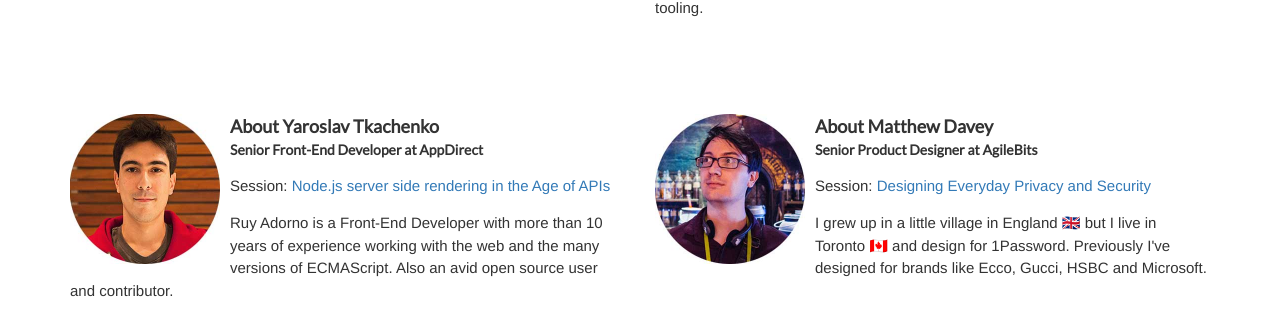
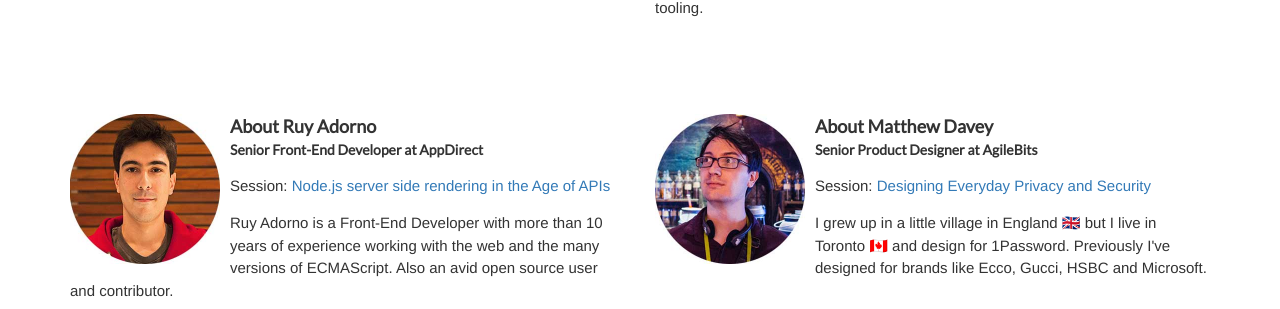
Before and after one commit to fullstackto/fsto2017, a Jekyll site: the page built from speakers/index.html, in a window 1280 px wide and 900 px high, scrolled down 1277 px. Shown: the part 145-454 px from the top of the window. Built offline with Jekyll 4.4.1, drawn with Linux system fonts in a browser that asks for light colours.

Commit message:
Spellingfix

```diff
--- a/speakers/index.html
+++ b/speakers/index.html
@@ -51,7 +51,7 @@ title: Speaker Bios
     <div class="row">
       <div class="col-sm-6 speaker" id="ruy">
           <img src="/images/speakers/ruy.jpg" alt="Ruy Photo" width="150" class="pull-left" />
-          <h4>About Yaroslav Tkachenko</h4>
+          <h4>About Ruy Adorno</h4>
           <h5>Senior Front-End Developer at AppDirect</h5>
           <p>Session: <a href="/sessions#ruy">Node.js server side rendering in the Age of APIs</a></p>
           <p>Ruy Adorno is a Front-End Developer with more than 10 years of experience working with the web and the many versions of ECMAScript. Also an avid open source user and contributor.</p>
```
